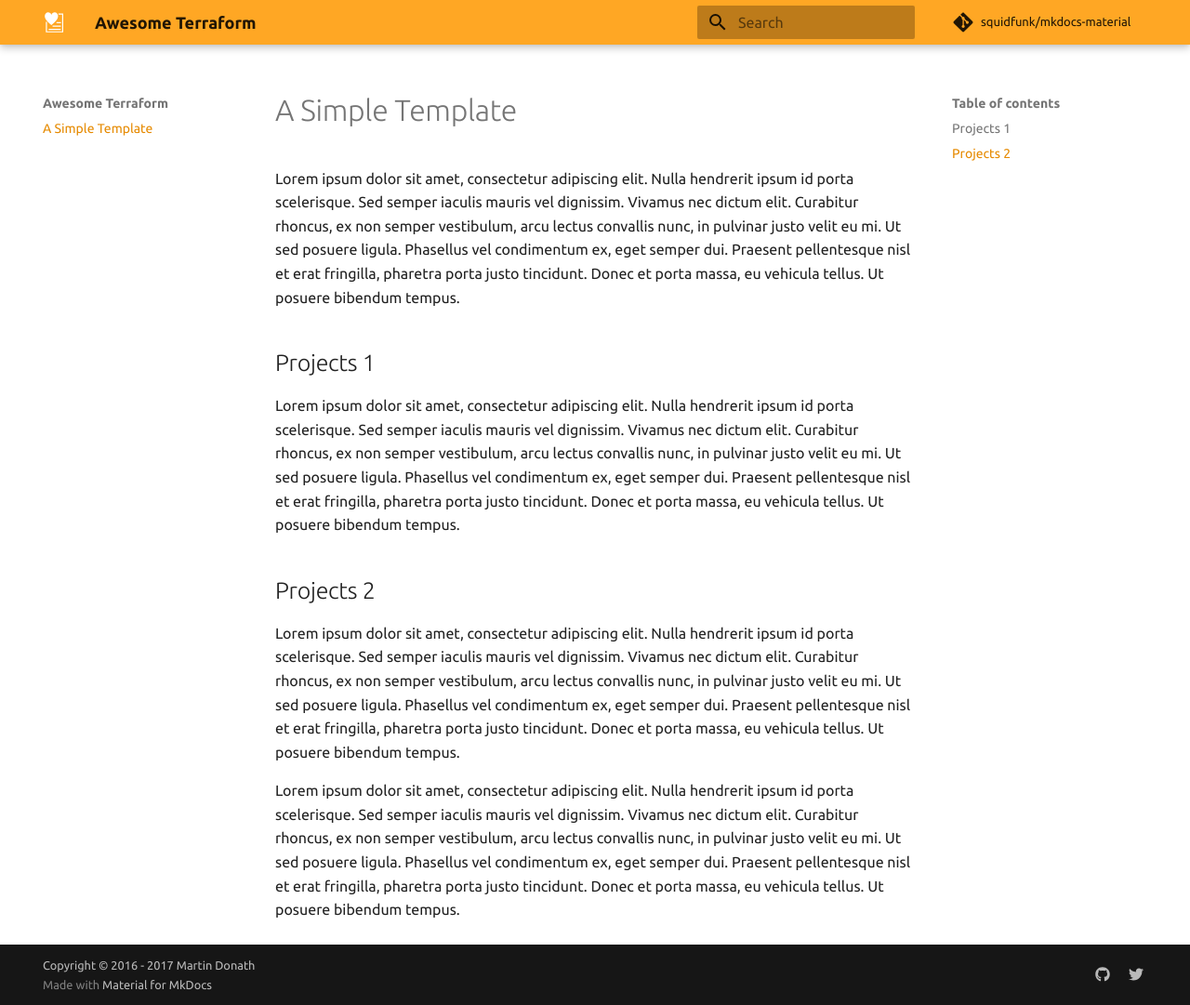
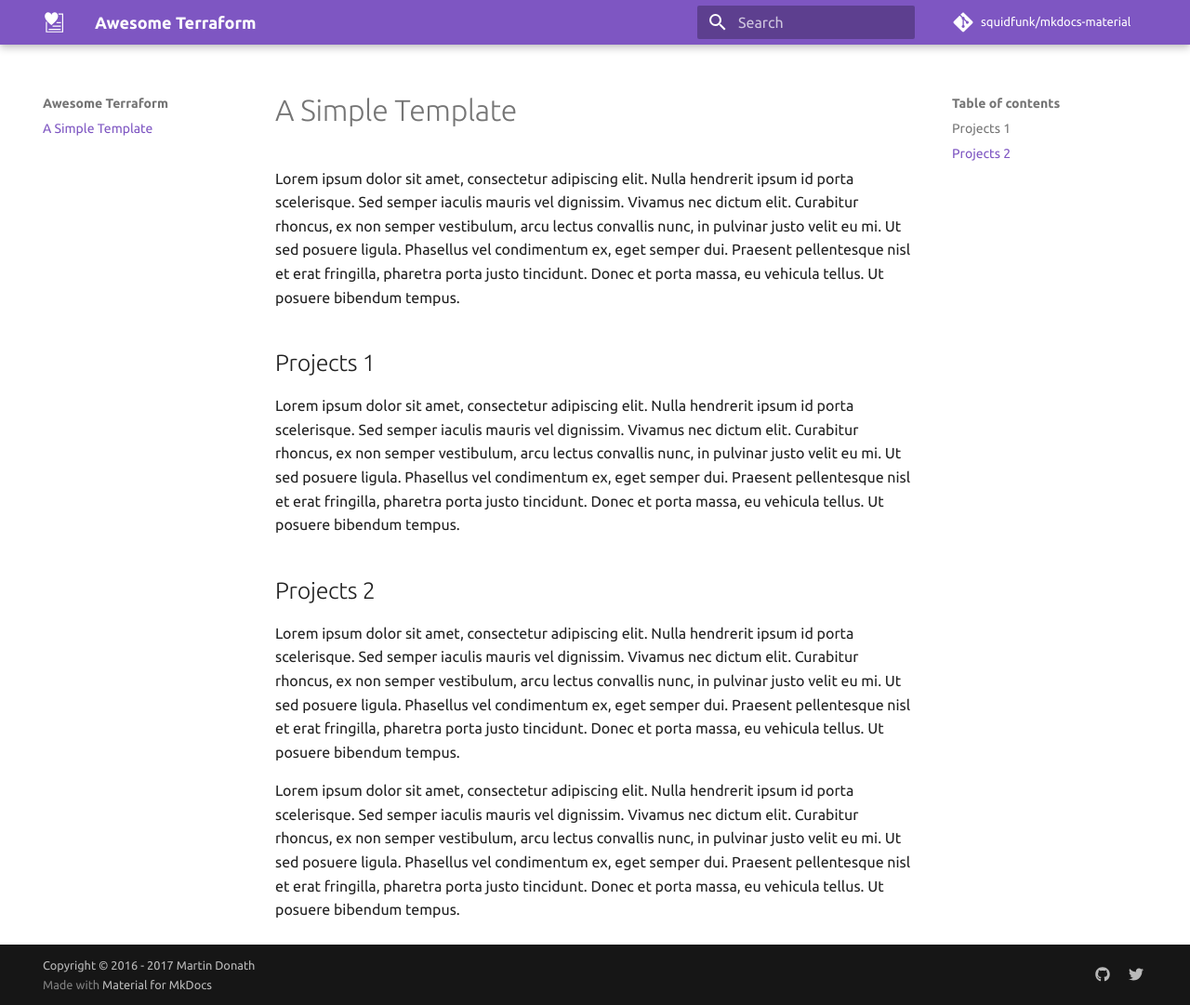
Before and after one commit to jrbeverly/awesome-terraform-prototype, an MkDocs documentation site: the page built from docs/README.md, in a window 1280 px wide and 1081 px high. Shown: the whole window at 93% size. Built offline with MkDocs 1.6.1 and Material for MkDocs 9.7.7, drawn with Linux system fonts in a browser that asks for light colours; comment, search, counter and statistics services are not loaded.

Commit message:
Configure the theme colors

```diff
--- a/mkdocs.yml
+++ b/mkdocs.yml
@@ -19,8 +19,8 @@ theme:
   logo: 'images/logo.svg'
   favicon: 'images/favicon.ico'
   palette:
-    primary: 'orange'
-    accent: 'yellow'
+    primary: 'deep purple'
+    accent: 'purple'
   font:
     text: 'Ubuntu'
     code: 'Ubuntu Mono'
```
